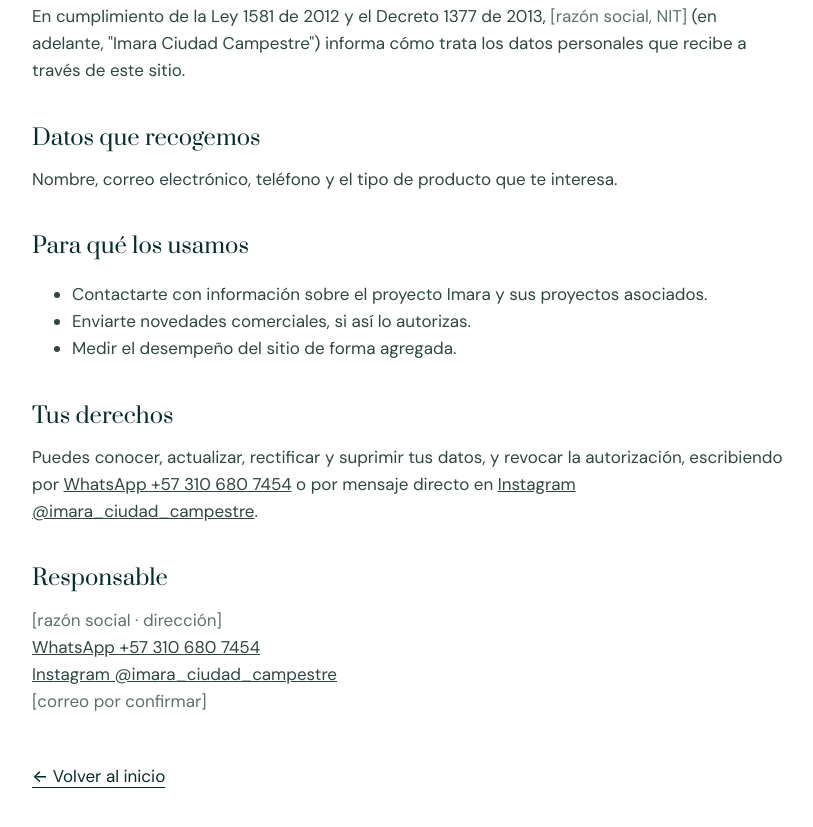
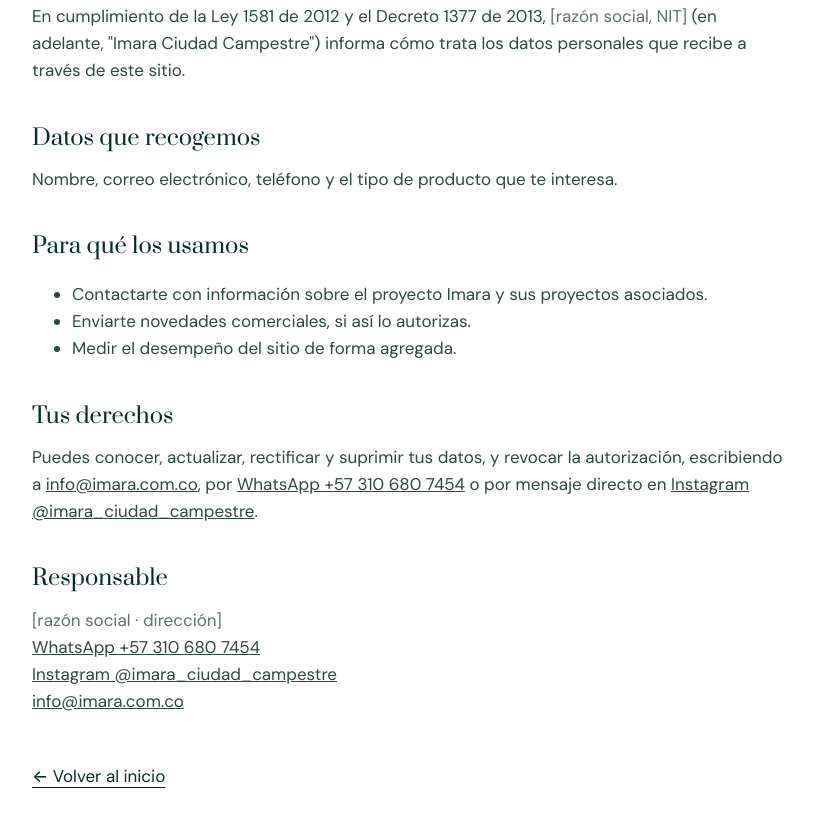
Before and after one commit to sdezubiria/imara-landing, a plain HTML site: page privacidad.html in a window 1280 px wide. Shown: the part 289-1116 px from the top of the page, without its empty margins (228-1041 px from the left). Drawn offline with Linux system fonts and the light colour scheme.

Commit message:
Add info@imara.com.co to the footer, policy, JSON-LD and llms.txt
Co-Authored-By: Claude Opus 5.5 <noreply@anthropic.com>

```diff
--- a/privacidad.html
+++ b/privacidad.html
@@ -38,10 +38,10 @@
       </ul>
 
       <h2>Tus derechos</h2>
-      <p>Puedes conocer, actualizar, rectificar y suprimir tus datos, y revocar la autorización, escribiendo por <a href="https://wa.me/573106807454" target="_blank" rel="noopener">WhatsApp +57 310 680 7454</a> o por mensaje directo en <a href="https://www.instagram.com/imara_ciudad_campestre/" target="_blank" rel="noopener">Instagram @imara_ciudad_campestre</a>.</p>
+      <p>Puedes conocer, actualizar, rectificar y suprimir tus datos, y revocar la autorización, escribiendo a <a href="mailto:info@imara.com.co">info@imara.com.co</a>, por <a href="https://wa.me/573106807454" target="_blank" rel="noopener">WhatsApp +57 310 680 7454</a> o por mensaje directo en <a href="https://www.instagram.com/imara_ciudad_campestre/" target="_blank" rel="noopener">Instagram @imara_ciudad_campestre</a>.</p>
 
       <h2>Responsable</h2>
-      <p><span class="pending">[razón social · dirección]</span><br><a href="https://wa.me/573106807454" target="_blank" rel="noopener">WhatsApp +57 310 680 7454</a><br><a href="https://www.instagram.com/imara_ciudad_campestre/" target="_blank" rel="noopener">Instagram @imara_ciudad_campestre</a><br><span class="pending">[correo por confirmar]</span></p>
+      <p><span class="pending">[razón social · dirección]</span><br><a href="https://wa.me/573106807454" target="_blank" rel="noopener">WhatsApp +57 310 680 7454</a><br><a href="https://www.instagram.com/imara_ciudad_campestre/" target="_blank" rel="noopener">Instagram @imara_ciudad_campestre</a><br><a href="mailto:info@imara.com.co">info@imara.com.co</a></p>
 
       <p style="margin-top:48px"><a class="text-link" href="./">← Volver al inicio</a></p>
     </div>
```
Also changed, not shown: index.html (+3 -1 lines), llms.txt, 1 other file.
